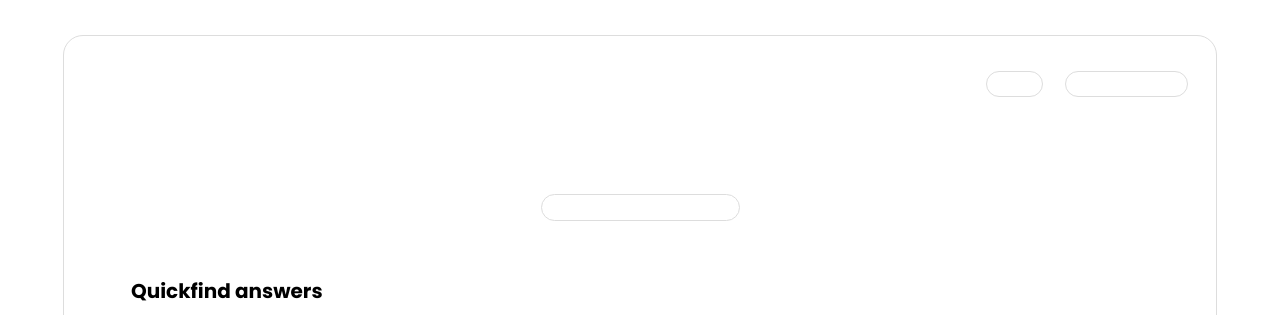
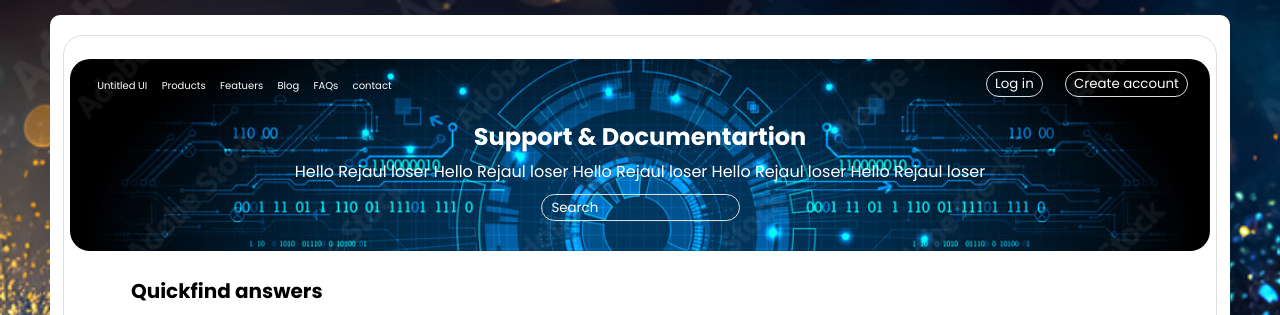
Before and after one commit to Rejaulkarimdipu/New-Project-learn-html-_css, a plain HTML site: page index.html in a window 1280 px wide. Shown: the top 315 px of the page. Drawn offline with Linux system fonts and the light colour scheme.

Commit message:
Update style.css

```diff
--- a/style.css
+++ b/style.css
@@ -7,7 +7,7 @@
 }
 body{
   font-family: 'poppins',sens-serif;
-  background:url('/New poject pactice/img/background_img.jpg');
+  background:url('background_img.jpg');
   background-size: cover;
   background-repeat: no-repeat;
 }
@@ -27,7 +27,7 @@ body{
 }
 /* header area */
 #header_area{
-  background: url('/New poject pactice/img/banner_img.jpg');
+  background: url('banner_img.jpg');
   background-size:cover;
   padding: 10px 1%;
   border-radius: 20px;
```
